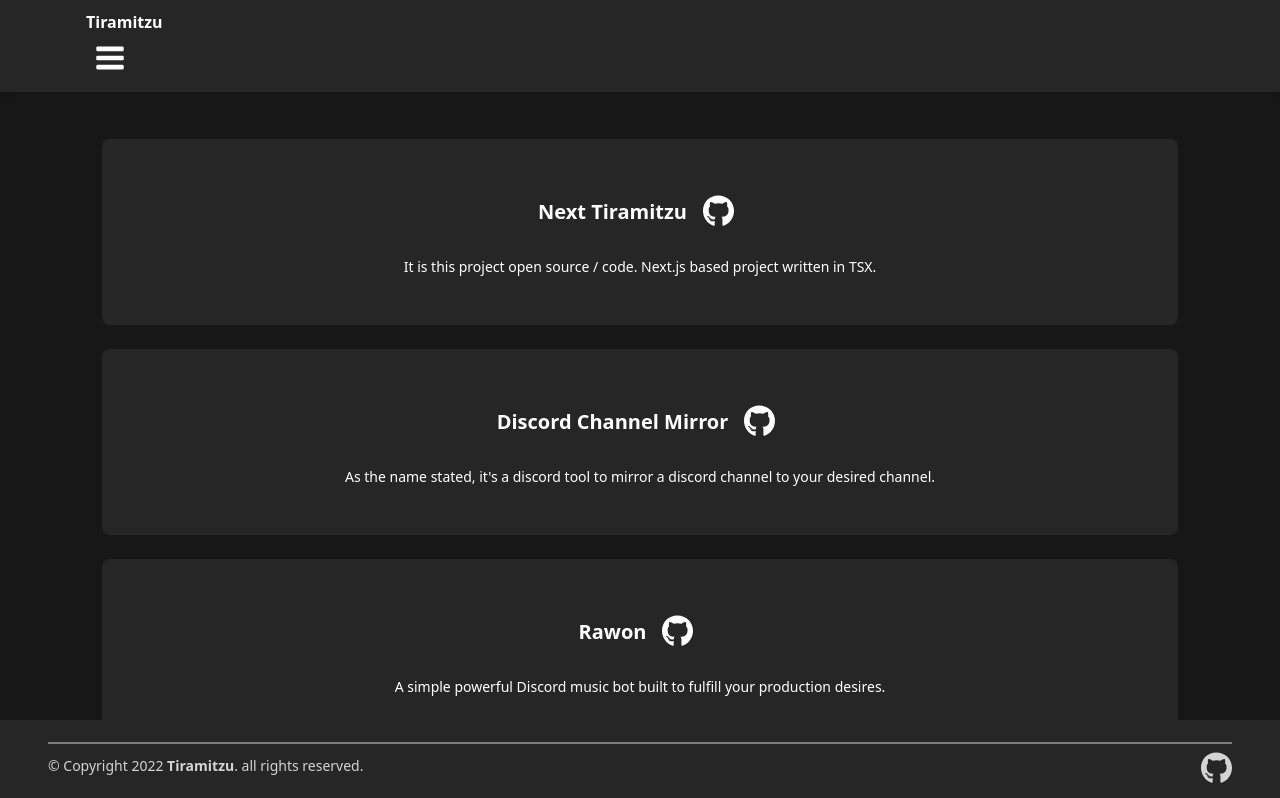
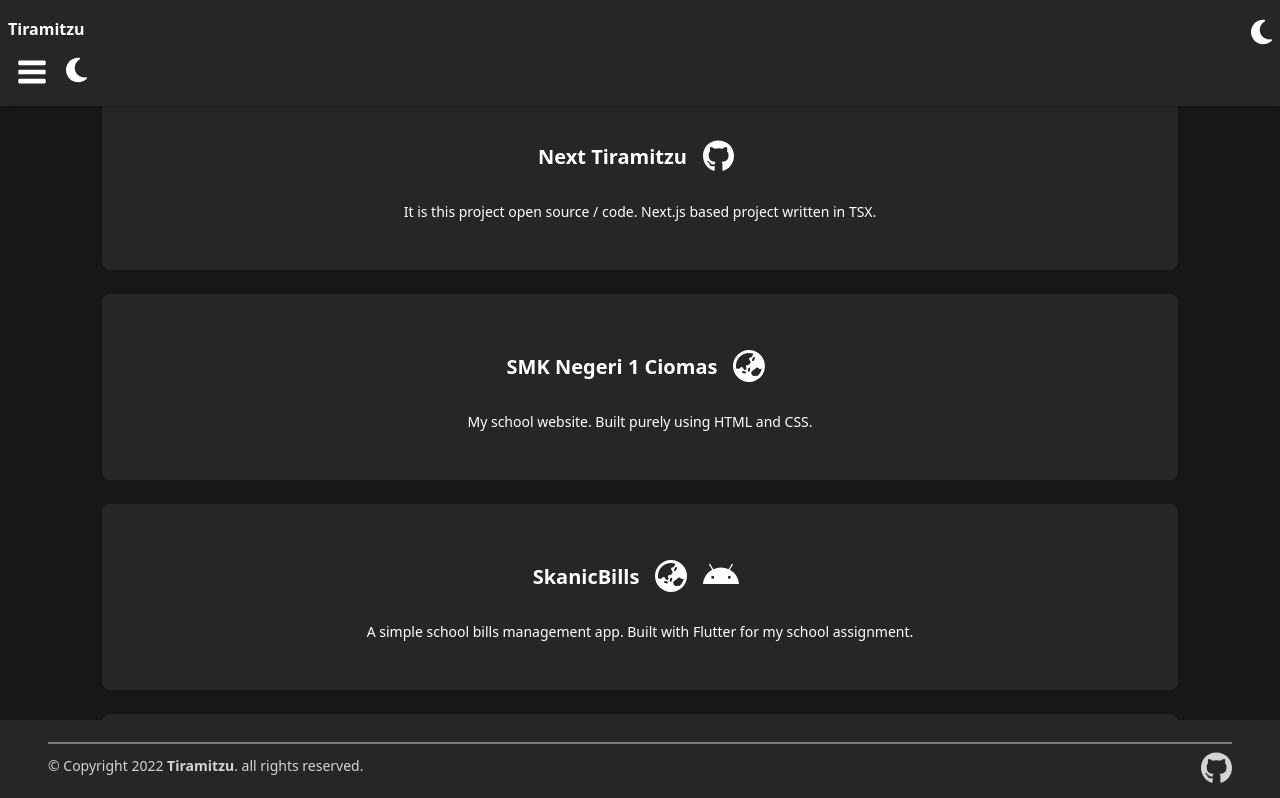
Before and after one commit to Tiramitzu/next-tiramitzu, a Next.js app: page /projects in a window 1280 px wide. Shown: the top 798 px of the page. Built offline with nearby package versions, Linux system fonts and the light colour scheme; a small style sheet from the web is missing.

Commit message:
chore(*): more improvements

```diff
--- a/next.config.js
+++ b/next.config.js
@@ -1,9 +1,6 @@
 /** @type {import('next').NextConfig} */
 const nextConfig = {
 	reactStrictMode: true,
-	images: {
-		domains: ['cdn.clytage.org', 'static.vecteezy.com']
-	}
 };
 
 module.exports = nextConfig;
--- a/src/components/layout/Header.tsx
+++ b/src/components/layout/Header.tsx
@@ -1,14 +1,14 @@
+import { faFolder, faHome, faMoon, faSun, faUser } from "@fortawesome/free-solid-svg-icons";
+import { FontAwesomeIcon } from "@fortawesome/react-fontawesome";
+import { useEffect, useState } from "react";
 import { useRouter } from "next/router";
-import { useEffect, useState } from "react";
+import { useTheme } from "next-themes";
 import Link from "next/link";
-import { useTheme } from "next-themes";
-import { FontAwesomeIcon } from "@fortawesome/react-fontawesome";
-import { faMoon, faSun } from "@fortawesome/free-solid-svg-icons";
 
-const routes = [
-	{ href: "/", label: "Home" },
-	{ href: "/projects", label: "Projects" },
-	{ href: "/profile", label: "Profile" }
+export const routes = [
+	{ href: "/", label: "Home", icon: faHome },
+	{ href: "/#projects", label: "Projects", icon: faFolder },
+	{ href: "/#profile", label: "Profile", icon: faUser }
 ];
 
 function Header() {
@@ -24,13 +24,13 @@
 	return (
 		<header className="absolute top-0 z-50 w-full shadow-md bg-secondary dark:bg-tertiary">
 			<nav className="py-2.5 px-2 rounded sm:px-4 border-quaternary dark:border-secondary">
-				<div className="container flex flex-wrap justify-between items-center mx-auto w-full">
+				<div className="flex flex-wrap justify-between items-center mx-auto w-full">
 					<Link href="/" className="flex space-x-4" passHref>
 						<span className="self-center text-base font-semibold text-tertiary whitespace-nowrap lg:text-lg dark:text-primary">
 							Tiramitzu
 						</span>
 					</Link>
-					<div className="flex -mr-2 md:hidden md:order-2">
+					<div className="flex flex-row -mr-2 md:hidden md:order-2">
 						<button
 							className="inline-flex justify-center items-center p-2 text-tertiary rounded-md hover:text-gray-300 focus:outline-none dark:text-primary dark:hover:text-secondary"
 							type="button"
@@ -44,6 +44,20 @@
 								xmlns="http://www.w3.org/2000/svg">
 								<path d="M1664 1344v128q0 26-19 45t-45 19h-1408q-26 0-45-19t-19-45v-128q0-26 19-45t45-19h1408q26 0 45 19t19 45zm0-512v128q0 26-19 45t-45 19h-1408q-26 0-45-19t-19-45v-128q0-26 19-45t45-19h1408q26 0 45 19t19 45zm0-512v128q0 26-19 45t-45 19h-1408q-26 0-45-19t-19-45v-128q0-26 19-45t45-19h1408q26 0 45 19t19 45z"></path>
 							</svg>
+						</button>
+						<div className="flex flex-col mt-2 w-10 h-10 md:flex-row md:mt-0 md:space-x-2 md:text-sm md:font-medium">
+							<button
+								onClick={() => setTheme(resolvedTheme === "dark" ? "light" : "dark")}
+								className="text-tertiary dark:text-primary">
+								<FontAwesomeIcon icon={resolvedTheme === "dark" ? faSun : faMoon} size="2x" />
+							</button>
+						</div>
+					</div>
+					<div className="flex flex-col mt-2 md:flex-row md:mt-0 md:space-x-2 md:text-sm md:font-medium mobile:hidden">
+						<button
+							onClick={() => setTheme(resolvedTheme === "dark" ? "light" : "dark")}
+							className="text-tertiary dark:text-primary">
+							<FontAwesomeIcon icon={resolvedTheme === "dark" ? faSun : faMoon} size="2x" />
 						</button>
 					</div>
 					<div
@@ -64,13 +78,6 @@
 								</li>
 							))}
 						</ul>
-						<div className="flex flex-col mt-2 md:flex-row md:mt-0 md:space-x-2 md:text-sm md:font-medium">
-							<button
-								onClick={() => setTheme(resolvedTheme === "dark" ? "light" : "dark")}
-								className="text-tertiary dark:text-primary">
-								<FontAwesomeIcon icon={resolvedTheme === "dark" ? faSun : faMoon} />
-							</button>
-						</div>
 					</div>
 				</div>
 			</nav>
--- a/src/components/layout/Page.tsx
+++ b/src/components/layout/Page.tsx
@@ -13,7 +13,7 @@
     <main
       className={"flex-grow flex" + props.mainClassName}
     >
-      <div className={"container h-auto w-auto" + props.className}>
+      <div className={"container h-full w-auto" + props.className}>
         {props.children}
       </div>
     </main>
--- a/src/pages/_document.tsx
+++ b/src/pages/_document.tsx
@@ -4,7 +4,7 @@
 class MyDocument extends Document {
 	render() {
 		return (
-      <Html>
+			<Html className="scroll-smooth">
 				<Head />
 				<body className="bg-primary dark:bg-quaternary">
 					<Main />
--- a/src/pages/projects.tsx
+++ b/src/pages/projects.tsx
@@ -1,25 +1,39 @@
+import { faAndroid, faGithub } from "@fortawesome/free-brands-svg-icons";
 import { FontAwesomeIcon } from "@fortawesome/react-fontawesome";
-import { faGithub } from "@fortawesome/free-brands-svg-icons";
+import { faGlobeAsia } from "@fortawesome/free-solid-svg-icons";
 import Page from "components/layout/Page";
 
 const projects = [
 	{
 		name: "Next Tiramitzu",
 		description: "It is this project open source / code. Next.js based project written in TSX.",
-		image: "/static/favicon.ico",
 		github: "https://github.com/tiramitzu/next-tiramitzu"
+	},
+	{
+		name: "SMK Negeri 1 Ciomas",
+		description: "My school website. Built purely using HTML and CSS.",
+		web: "https://skanic.tira.my.id"
+	},
+	{
+		name: "SkanicBills",
+		description: "A simple school bills management app. Built with Flutter for my school assignment.",
+		web: "https://bills.tira.my.id",
+		apk: "https://syah.cods3.com"
 	},
 	{
 		name: "Discord Channel Mirror",
 		description: "As the name stated, it's a discord tool to mirror a discord channel to your desired channel.",
-		image: "https://static.vecteezy.com/system/resources/previews/018/930/718/original/discord-logo-discord-icon-transparent-free-png.png",
 		github: "https://github.com/clytage/discord-chat-mirror"
 	},
 	{
 		name: "Rawon",
 		description: "A simple powerful Discord music bot built to fulfill your production desires.",
-		image: "https://cdn.clytage.org/images/rawon.jpg",
 		github: "https://github.com/clytage/rawon"
+	},
+	{
+		name: "WhatsApp Bot",
+		description: "A simple WhatsApp bot built using Node.js.",
+		github: "https://github.com/clytage/whatsapp-bot"
 	}
 ];
 
@@ -29,9 +43,11 @@
 			title="Tiramitzu's Project"
 			className="flex flex-col justify-center items-center"
 			mainClassName=" items-center justify-center">
-			<section className="max-w-6xl mx-auto px-4 sm:px-6 lg:px-4 py-12">
+			<section id="projects" className="max-w-6xl mx-auto px-4 sm:px-6 lg:px-4 mb-60">
 				<div className="text-center pb-12">
-					<h1 className="font-bold text-3xl md:text-4xl lg:text-5xl font-heading text-tertiary dark:text-primary">Project List</h1>
+					<h1 className="font-bold text-3xl md:text-4xl lg:text-5xl font-heading text-tertiary dark:text-primary">
+						Projects
+					</h1>
 				</div>
 				<div className="grid grid-cols-1 sm:grid-cols-2 md:grid-cols-2 lg:grid-cols-3 gap-6">
 					{projects.map(project => (
@@ -40,6 +56,7 @@
 							key={project.name}>
 							<div className="flex flex-row items-center justify-center mb-5">
 								<p className="text-xl font-bold mr-2">{project.name}</p>
+								{project.github ? (
 									<div aria-label="Github" role="img">
 										<a href={project.github} target="_blank" rel="noopener noreferrer">
 											<button
@@ -49,10 +66,31 @@
 											</button>
 										</a>
 									</div>
+								) : null}
+								{project.web ? (
+									<div aria-label="Web" role="img">
+										<a href={project.web} target="_blank" rel="noopener noreferrer">
+											<button
+												type="button"
+												className="p-2 hover:bg-violet-800 focus:ring-indigo-500 focus:ring-offset-indigo-200 w-full transition ease-in duration-200 text-center text-base font-semibold focus:outline-none focus:ring-2 focus:ring-offset-2 rounded-lg ">
+												<FontAwesomeIcon icon={faGlobeAsia} size="2x" />
+											</button>
+										</a>
 									</div>
-							<div className="text-center flex flex-row text-sm">
-								{project.description}
+								) : null}
+								{project.apk ? (
+									<div aria-label="Apk" role="img">
+										<a href={project.apk} target="_blank" rel="noopener noreferrer">
+											<button
+												type="button"
+												className="p-2 hover:bg-violet-800 focus:ring-indigo-500 focus:ring-offset-indigo-200 w-full transition ease-in duration-200 text-center text-base font-semibold focus:outline-none focus:ring-2 focus:ring-offset-2 rounded-lg ">
+												<FontAwesomeIcon icon={faAndroid} size="2x" />
+											</button>
+										</a>
 									</div>
+								) : null}
+							</div>
+							<div className="text-center flex flex-row text-sm">{project.description}</div>
 						</div>
 					))}
 				</div>
--- a/tailwind.config.js
+++ b/tailwind.config.js
@@ -2,46 +2,46 @@
 
 module.exports = {
 	darkMode: "class",
-  content: [
-    "./src/pages/**/*.{js,jsx,ts,tsx}",
-    "./src/components/**/*.{js,jsx,ts,tsx}",
-  ],
+	content: ["./src/pages/**/*.{js,jsx,ts,tsx}", "./src/components/**/*.{js,jsx,ts,tsx}"],
 	theme: {
 		extend: {
+			screens: {
+				mobile: { max: "768px" }
+			},
 			colors: {
 				primary: colors.neutral[900],
 				secondary: colors.neutral[800],
 				tertiary: "#ffffff",
-        quaternary: colors.neutral[300],
+				quaternary: colors.neutral[300]
 			},
 			transitionProperty: {
-        height: "height",
+				height: "height"
 			},
 			opacity: {
-        90: ".9",
+				90: ".9"
 			},
 			keyframes: {
 				"fade-in-down": {
 					"0%": {
 						opacity: "0",
-            transform: "translateY(-100px)",
+						transform: "translateY(-100px)"
 					},
 					"1%": {
-            opacity: "0",
+						opacity: "0"
 					},
 					"100%": {
 						opacity: "1",
-            transform: "translateY(0)",
-          },
-        },
+						transform: "translateY(0)"
+					}
+				}
 			},
 			animation: {
 				"fade-in-down-1": "fade-in-down 1s ease-out",
-        "fade-in-down-2": "fade-in-down 1.25s ease-out",
-      },
-    },
+				"fade-in-down-2": "fade-in-down 1.25s ease-out"
+			}
+		}
 	},
 	corePlugins: {
-    container: false,
-  },
+		container: false
+	}
 };
```
Also changed, not shown: src/pages/index.tsx (+34 -6 lines), src/pages/profile.tsx (+38 -5 lines), public/static/skanicbills.png (added). Lines whose indentation alone changed are shown as unchanged.
